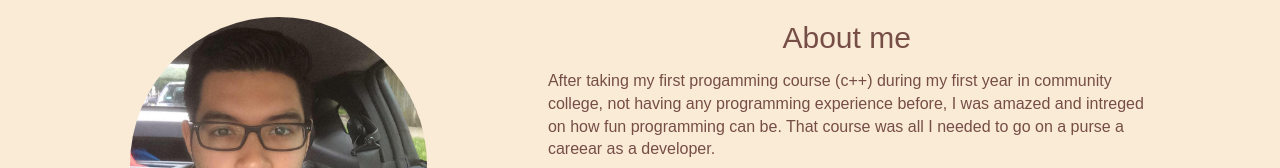
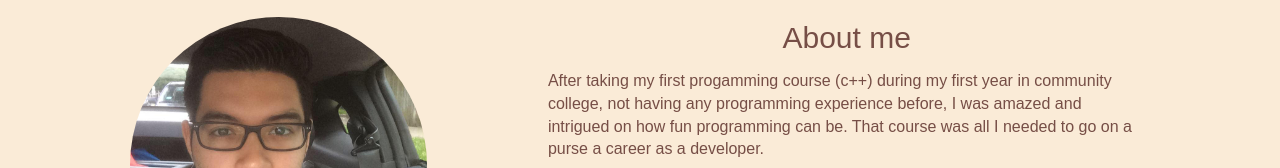
Before and after one commit to ErickZ33/erickruiz.github.io, a plain HTML site: page index.html in a window 1280 px wide. Shown: the part 823-991 px from the top of the page. Drawn offline with nearby package versions, Linux system fonts and the light colour scheme.

Commit message:
fixed typos in html

```diff
--- a/index.html
+++ b/index.html
@@ -39,7 +39,7 @@
                     </div>
                     <div class="col s12 m6 aboutMeText">
                         <p style="text-align:center;font-size:30px;">About me</p>
-                        <p>After taking my first progamming course (c++) during my first year in community college, not having any programming experience before, I was amazed and intreged on how fun programming can be. That course was all I needed to go on a purse a careear as a developer.</p>
+                        <p>After taking my first progamming course (c++) during my first year in community college, not having any programming experience before, I was amazed and intrigued on how fun programming can be. That course was all I needed to go on a purse a career as a developer.</p>
                         <p>Having just graduated with a C.S. degree and finishing up a coding bootcamp, I believe I have the skills to join a team of developers to build functional yet user friendly code!</p>
                     </div>
                 </div>
```
